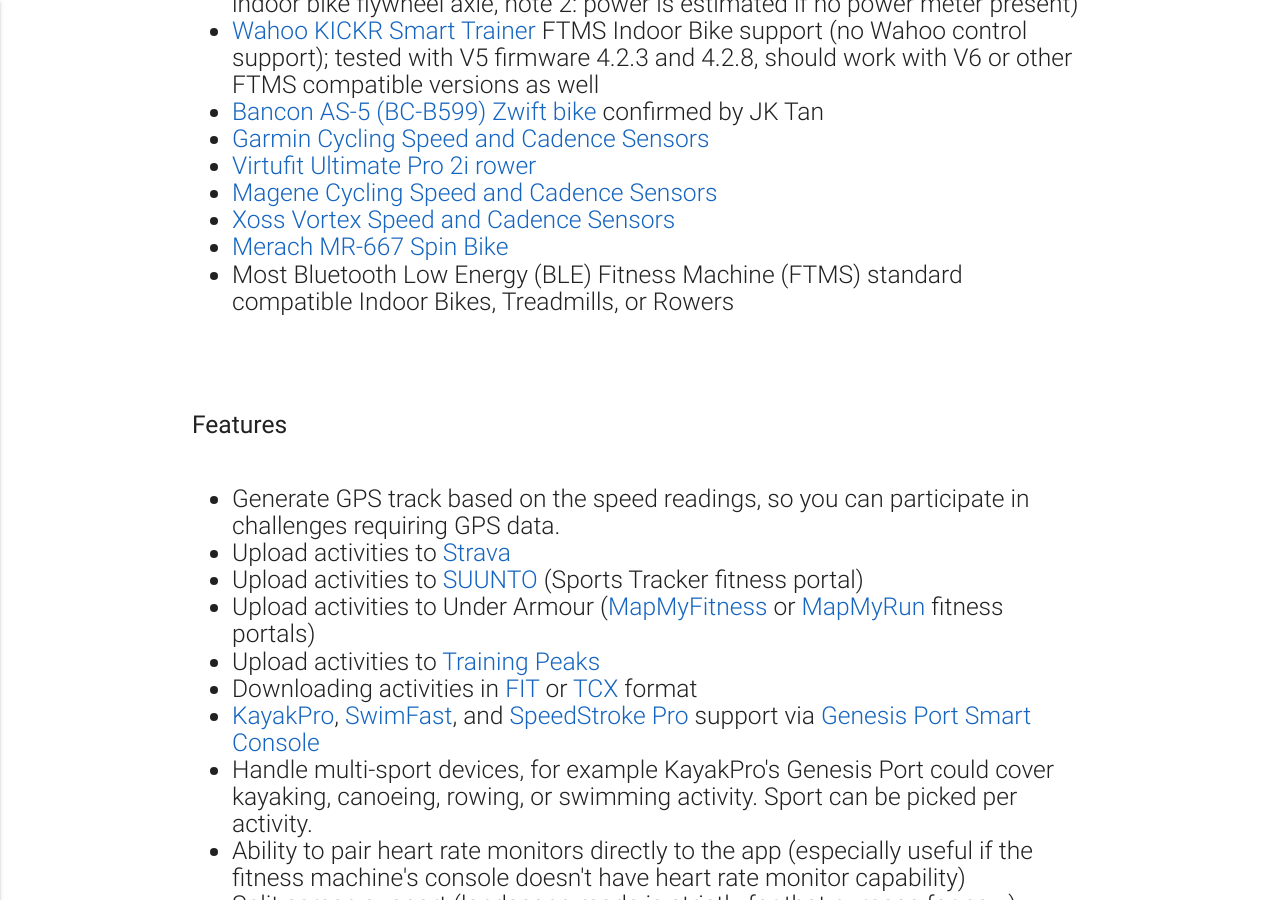
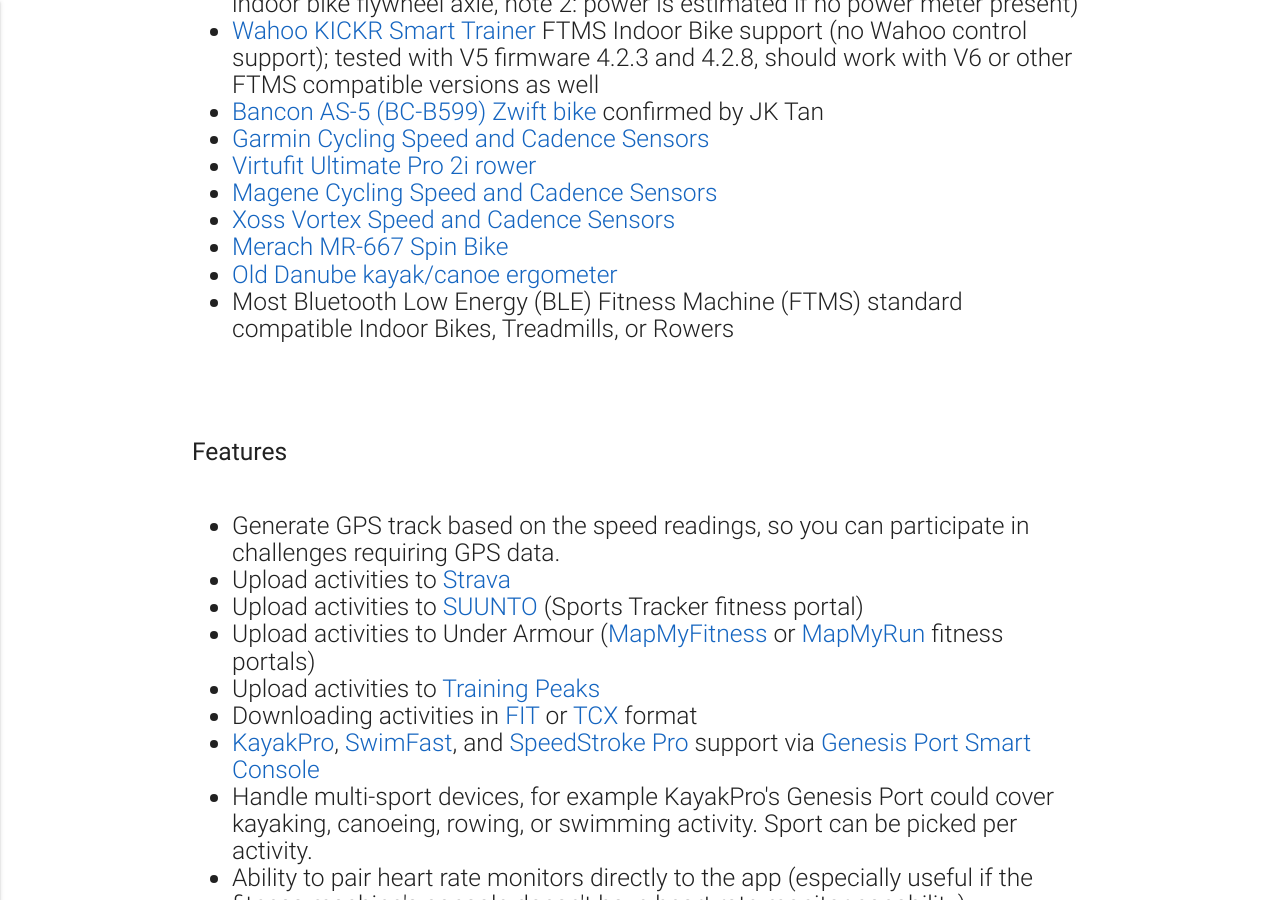
Before and after one commit to TrackMyIndoorWorkout/TrackMyIndoorWorkout.github.io, a Jekyll site: the page built from index.md, in a window 1280 px wide and 900 px high, scrolled down 4667 px. Built offline with Jekyll 4.4.1, drawn with Linux system fonts in a browser that asks for light colours.

Commit message:
Listing Old Danube as supported ergometer (extra settigns switch needed)

```diff
--- a/_config.yml
+++ b/_config.yml
@@ -57,6 +57,7 @@ magene_csc_url: https://www.magene.com/product_s3.html
 garmin_csc_url: https://www.garmin.com/en-US/p/641221
 xoss_vortex_url: https://xoss.co/products/xoss-bike-cadence-and-speed-sensor-vortex-wireless-ipx7-waterproof-300-hours-dual-modes-bike-sensor-ant-bluetooth-4-0-compatible-for-cycling-computer
 merach_mr_667_url: https://merachfitness.com/products/mr-667-spin-bike
+old_danube_url: https://olddanube.com/shop/
 
 exclude:
   - "LICENSE"
--- a/index.md
+++ b/index.md
@@ -35,4 +35,5 @@ layout: home
 * [Magene Cycling Speed and Cadence Sensors]({{ site.magene_csc_url }})
 * [Xoss Vortex Speed and Cadence Sensors]({{ site.xoss_vortex_url }})
 * [Merach MR-667 Spin Bike]({{ site.merach_mr_667_url }})
+* [Old Danube kayak/canoe ergometer]({{ site.old_danube_url }})
 * Most Bluetooth Low Energy (BLE) Fitness Machine (FTMS) standard compatible Indoor Bikes, Treadmills, or Rowers
```
